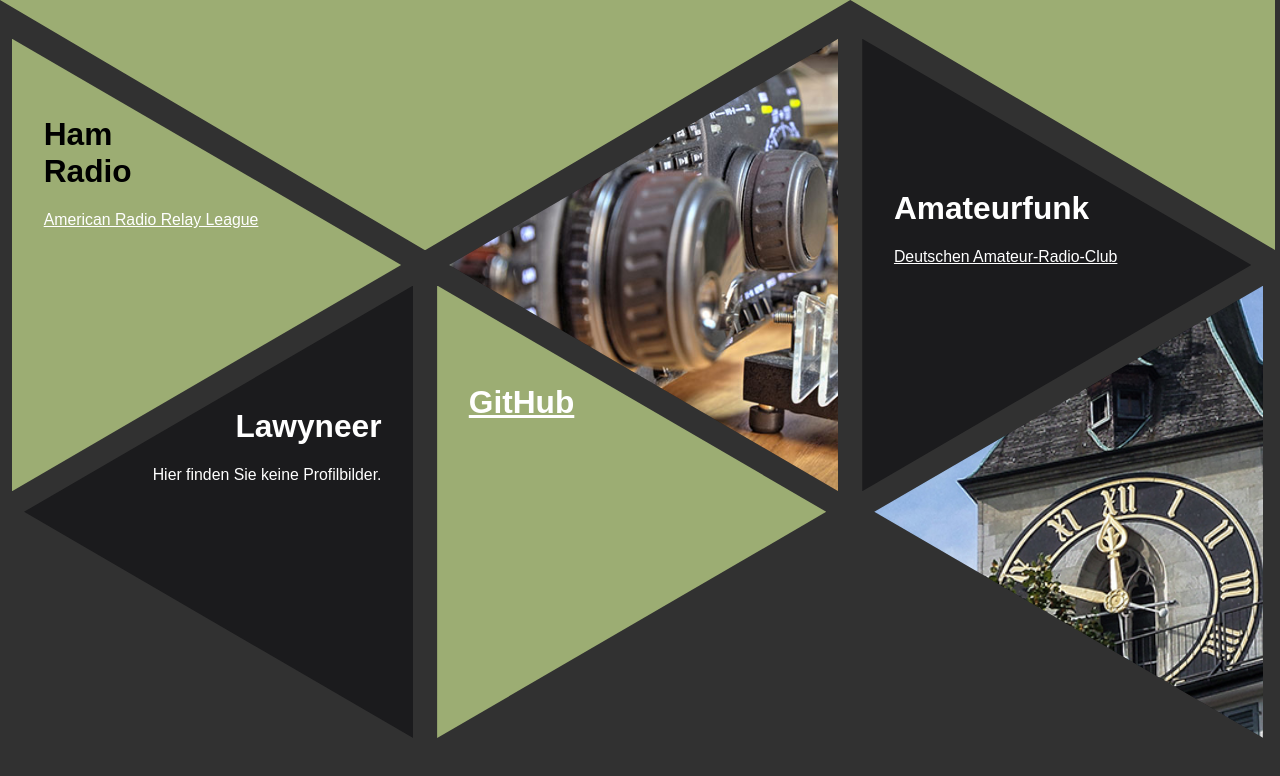
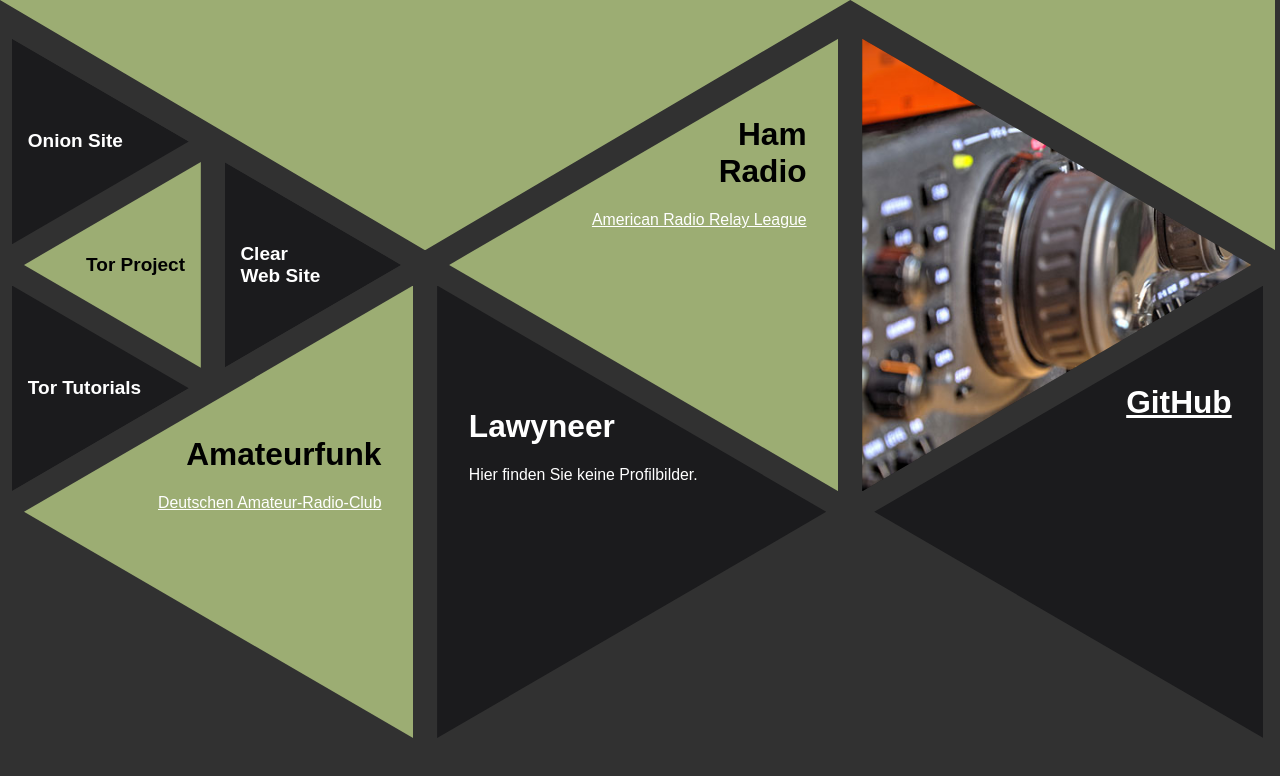
Before and after one commit to Lawyneer/webpage, a plain HTML site: page index.html in a window 1280 px wide. Drawn offline with Linux system fonts and the light colour scheme.

Commit message:
Update index.html

```diff
--- a/index.html
+++ b/index.html
@@ -32,48 +32,79 @@
 	</head>
 
 	<body onload="reshuffleInitial()">
-
 		<div id="wrapper">
-
 			<div id="top-shape"></div>
-
 			<div id="content">
 
 				<div id="col-0" class="col col-left">
+					<div class="triangle triangle-big triangle-left transparent">
+						<a href="bqov3sfgh7yp3q42mxwjdj4rbtpi46lcsjf2edkib6t5p7ichmjzxgqd.onion" target="_blank">
+							<div class="triangle triangle-small triangle-left triangle-a link">
+								<div class="title">
+									<h3>Onion Site</h3>
+								</div>
+							</div>
+						</a>
 
-					<div class="triangle triangle-big triangle-left accent">
+          				<a href="https://www.torproject.org/" target="_blank">
+							<div class="triangle triangle-small triangle-right triangle-b accent link">
+								<div class="title">
+									<h3>Tor Project</h3>
+								</div>
+							</div>
+						</a>
+
+          				<a href="https://youtu.be/bllS9tkCkaM?si=6ouYludr1i3Oh3Nc" target="_blank">
+							<div class="triangle triangle-small triangle-left triangle-c link">
+								<div class="title">
+									<h3>Tor Tutorials</h3>
+								</div>
+							</div>
+						</a>
+
+						<a href="https://lawyneer.com" target="_blank">
+							<div class="triangle triangle-small triangle-left triangle-d link">
+								<div class="title">
+									<h3>Clear<BR>Web Site</h3>
+								</div>
+							</div>
+						</a>
+        			</div> <!--closs triangle-left div; next div must be a "right" div-->
+
+					<div class="triangle triangle-big triangle-right accent">
 						<div class="triangle-spacer-big triangle-spacer"></div>
 						<div class="text">
 							<h1><b>Ham Radio</b></h1>
 							<p></p>
 							<p><a href="https://www.arrl.org" target="_blank">American Radio Relay League</a></p>
 						</div>
-					</div> <!--clos triangle-left div; next div must be a "right" div-->
+					</div> <!--closs triangle-right div; next div must be a "left" div-->
 
-					<div id="picture" class="triangle triangle-big triangle-right">
+					<div id="picture" class="triangle triangle-big triangle-left">
                         <p></p>
 					<!--displays ham radio picture-->
-					</div> <!--clos triangle-right div; next div must be a "left" div-->
 
-                    <div class="triangle triangle-big triangle-left ">
+					</div> <!--closs triangle-left div; next div must be a "right" div-->
+
+                    <div class="triangle triangle-big triangle-right accent">
 						<div class="triangle-spacer-big triangle-spacer"></div>
 						<div class="text">
 							<h1><b>Amateurfunk</b></h1>
 							<p><a href="https://www.darc.de" target="_blank">Deutschen Amateur-Radio-Club</a></p>
 							<p></p>
 						</div>
-					</div> <!--clos triangle-left div; next div must be a "right" div-->
+					</div> <!--closs triangle-right div; next div must be a "left" div-->
 
-					<div class="triangle triangle-big triangle-right">
+					<div class="triangle triangle-big triangle-left">
 						<div class="triangle-spacer-big triangle-spacer"></div>
 						<div class="text">
 							<h1>Lawyneer</h1>
 							<p></p>
 							<p>Hier finden Sie keine Profilbilder.</p>
 						</div>
-					</div> <!--clos triangle-right div; next div must be a "left" div-->
+					</div> <!--closs triangle-left div; next div must be a "right" div-->
 
-                    <div class="triangle triangle-big triangle-left accent">
+                    <div class="triangle triangle-big triangle-right">
                     	<div class="triangle-spacer-big triangle-spacer"></div>
     				    <div class="text">
                             <p></p>
@@ -81,14 +112,9 @@
     						<p></p>
     						<p></p>
     					</div>
-					</div> <!--clos triangle-left div; next div must be a "right" div-->
+					</div> <!--closs triangle-right div; next div must be a "left" div-->
 
-                    <div id="clock" class="triangle triangle-big triangle-right">
-                        <p></p>
-					<!--displays clock picture-->
-					</div> <!--clos triangle-right div; next div must be a "left" div-->
-
-				</div>
+				</div> <!-- close col-1 -->
 
 				<div id="col-1" class="col col-center">
 
```
